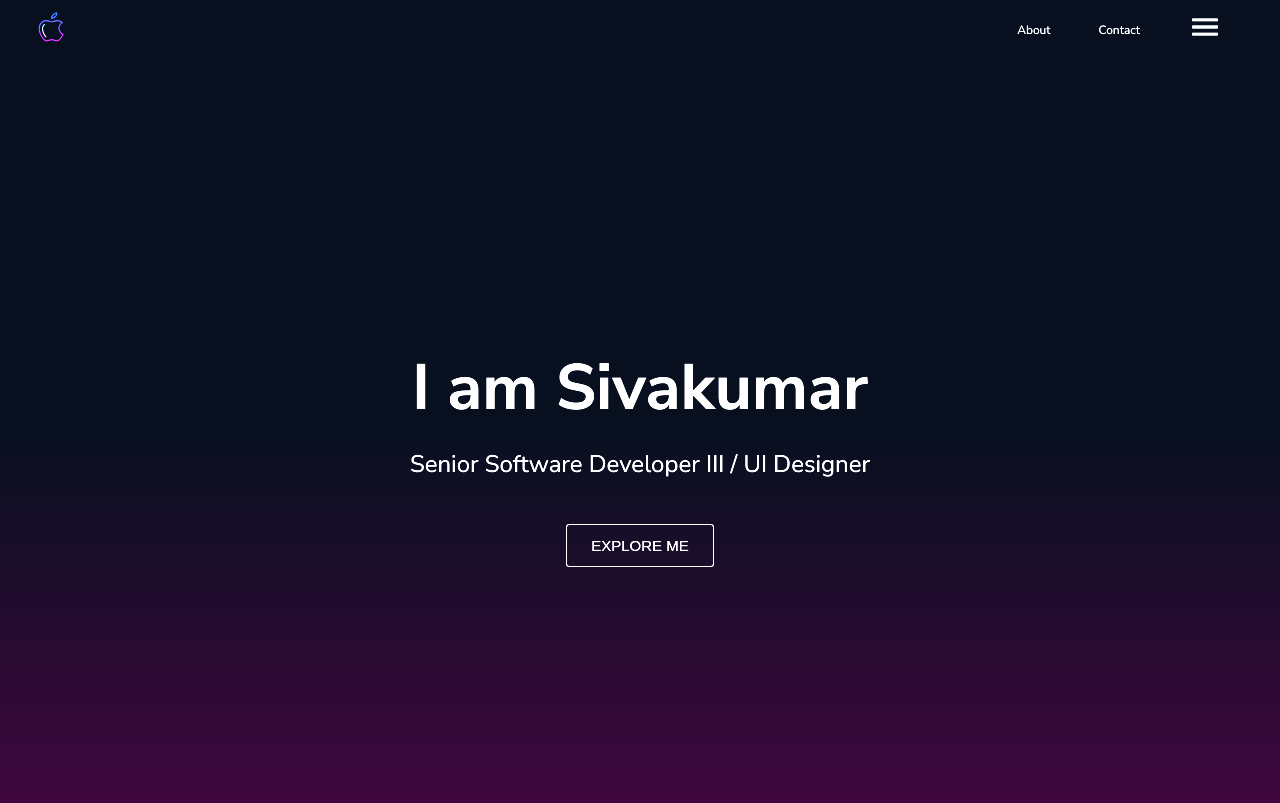
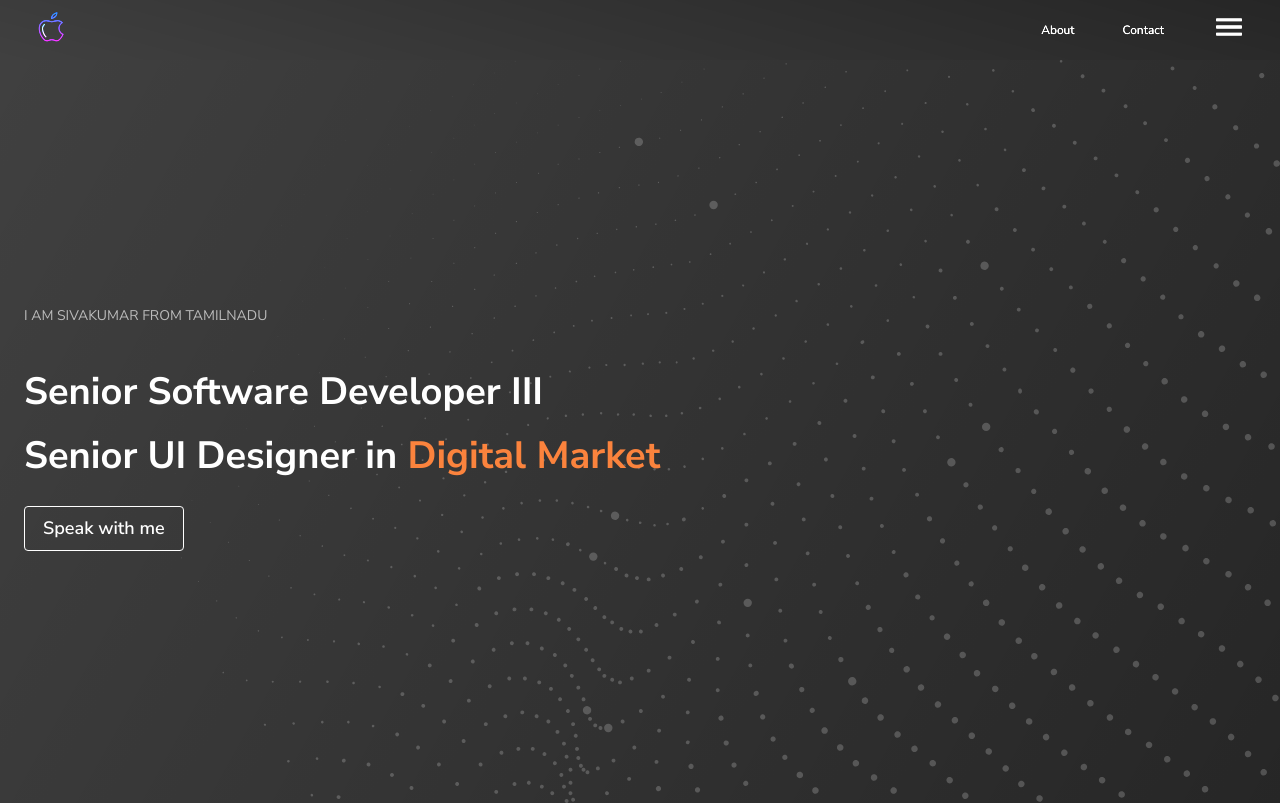
Before and after one commit to Michealsivaa/portfolio, a React (Create React App) app in the folder portfolio/: page / in a window 1280 px wide. Built offline with nearby package versions, Linux system fonts and the light colour scheme.

Commit message:
design fix

```diff
--- a/portfolio/src/components/banner/banner.js
+++ b/portfolio/src/components/banner/banner.js
@@ -1,6 +1,7 @@
 import { Container, Grid } from "@material-ui/core";
 import React from "react";
 import './banner.scss';
+import 'animate.css';
 
 const banner = (props) => {
     return(
@@ -9,14 +10,15 @@ const banner = (props) => {
                 <Grid container>
                     <Grid item xs={12}>
                         <div className="banner-section">
-                            <h3 className="banner-name">I am Sivakumar</h3>
-                            <h1 className="banner-content">Senior Software Developer III / UI Designer</h1>
-                            <p className="banner-button"><button>EXPLORE ME</button></p>
+                            <h1 className="banner-name">I AM SIVAKUMAR FROM TAMILNADU</h1>
+                            <h1 className="banner-content">Senior Software Developer III</h1>
+                            <h1 className="banner-content">Senior UI Designer in <span>Digital Market</span></h1>
+                            <p className="banner-button">Speak with me</p>
                         </div>
                     </Grid>
                 </Grid>
             </Container>
-
+            <div className="banner-image-pattern"></div>
         </div>
     )
 }
--- a/portfolio/src/components/banner/banner.scss
+++ b/portfolio/src/components/banner/banner.scss
@@ -2,37 +2,57 @@
 
 .banner {
     height: calc(100vh - 57px);
-    background: linear-gradient(to bottom,#050b15 50%,#2a042a);
-    filter: brightness(1.5);
+    background: linear-gradient( 119deg,rgba(0,0,0,.75),rgba(0,0,0,.85));
+    position: relative;
+    z-index: 1;
+    text-align: left;
     display: flex;
     align-items: center;
-    justify-content: center;
     .banner-name {
-        font-size: 64px;
-        line-height: normal;
-        font-weight: bold;
-        color: $white;
-        margin-bottom: 12px;
+        font-size: 14px;
+        line-height: 1.7;
+        font-weight: normal;
+        color: #ffffffa6;
+        margin-bottom: 32px;
     }
     .banner-content {
-        font-size: 24px;
-        line-height: normal;
-        font-weight: normal;
-        color: $white;
-        margin-bottom: 44px;
-    }
-    .banner-button button {
-        font-size: 15px;
-        line-height: normal;
-        font-weight: 400;
+        text-align: left;
+        font-size: 38px;
+        line-height: 64px;
+        font-weight: 700;
         color: #fff;
-        padding: 12px 24px;
-        background: transparent;
-        border: 1px solid #ffffff;
-        border-radius: 3px;
-        &:hover {
-            background-color: #fff3;
-            cursor: pointer;
+        margin: 0;
+        span {
+            color: #fb833d;
+            font-weight: bold;
         }
     }
+    .banner-button {
+        font-size: 18px;
+        line-height: 27px;
+        font-weight: 600;
+        color: #fff;
+        display: inline-flex;
+        border: 1px solid #fff;
+        padding: 8px 18px;
+        border-radius: 4px;
+        &:hover {
+            cursor: pointer;
+            background-color: #fff3;
+        }
+    }
+    .banner-image-pattern {
+        width: 100%;
+        height: 100%;
+        position: absolute;
+        right: 0;
+        top: 0;
+        background: url(../../assets/Banner_Pattern.svg);
+        background-position: right 0;
+        background-size: contain;
+        background-repeat: no-repeat;
+        background-attachment: fixed;
+        opacity: .2;
+        z-index: -1;
+    }
 }
--- a/portfolio/src/components/header/header.scss
+++ b/portfolio/src/components/header/header.scss
@@ -2,9 +2,8 @@
 
 // Header section style here
 .header {
-    border-color: $background !important;
     filter: brightness(1.5);
-    background-color: $background ;
+    background-image: linear-gradient(15deg,rgba(0,0,0,.75),rgba(0,0,0,.85)) ;
     z-index: 1001;
     padding: 10px;
     display: flex;
--- a/portfolio/src/components/logo/logo.scss
+++ b/portfolio/src/components/logo/logo.scss
@@ -1,4 +1,5 @@
 .logo {
+    cursor: pointer;
     img {
         width: 34px;
     }
--- a/portfolio/src/components/menu/menu.js
+++ b/portfolio/src/components/menu/menu.js
@@ -9,13 +9,11 @@ const menu = (props) => {
     return(
         <div className="menu-section">
             <Grid container>
-                <Container>
-                    <Grid item className="inner-menu">
-                        <div className='menu-list'>About</div>
-                        <div className="menu-list">Contact</div>
-                        <Logo className="hamburger-icon" imagepath = {hamburger}/>
-                    </Grid>
-                </Container>
+                <Grid item className="inner-menu">
+                    <div className='menu-list'>About</div>
+                    <div className="menu-list">Contact</div>
+                    <Logo className="hamburger-icon" imagepath = {hamburger}/>
+                </Grid>
             </Grid>
         </div>
     )
--- a/portfolio/src/components/menu/menu.scss
+++ b/portfolio/src/components/menu/menu.scss
@@ -13,3 +13,6 @@
     font-weight: 500;
     cursor: pointer;
 }
+.hamburger-icon {
+    cursor: pointer;
+}
```
Also changed, not shown: portfolio/src/assets/Banner_Pattern.svg (added), portfolio/src/assets/double_arrow.svg (added).
